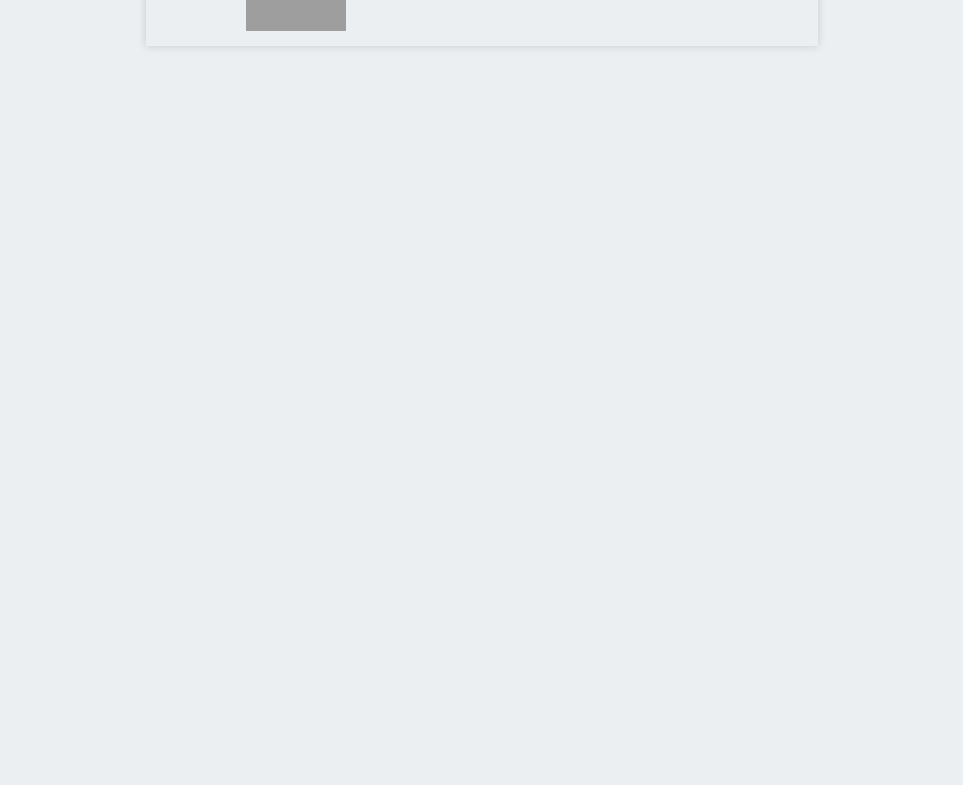
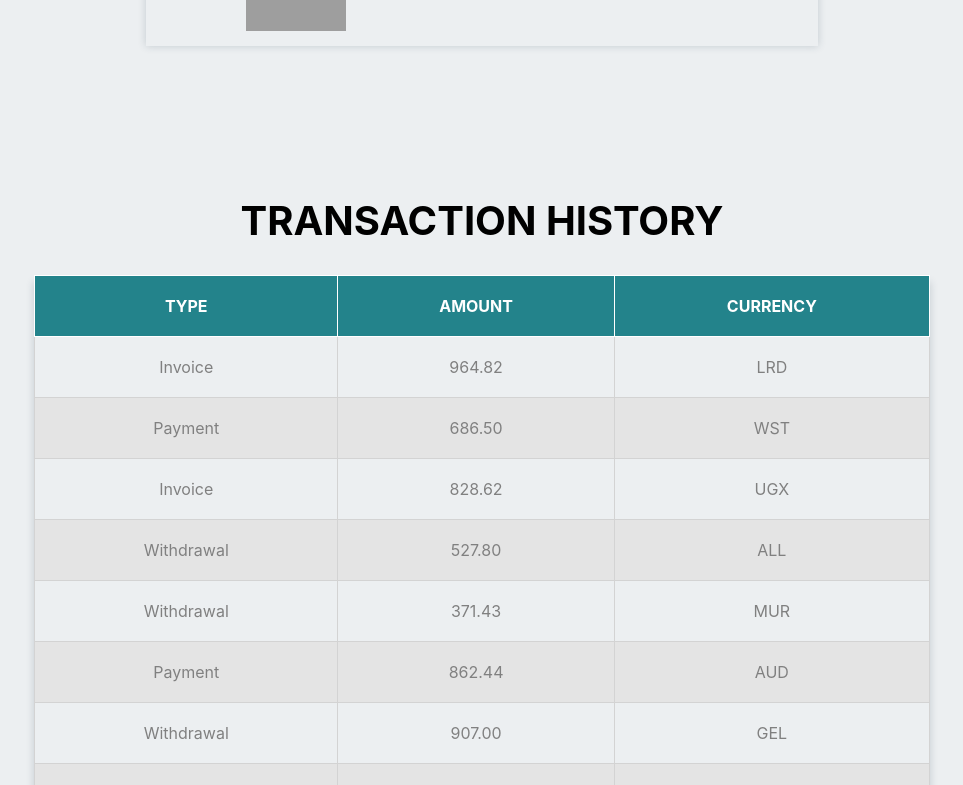
Before and after one commit to julgrabar/goit-react-hw-01-components, a React (Create React App) app: page / in a window 1280 px wide. Shown: the part 1815-2600 px from the top of the page, without its empty margins (158-1121 px from the left). Before the commit the page ends 1921 px from the top, so only its background shows below. Built offline with nearby package versions, Linux system fonts and the light colour scheme; grey boxes are pictures that could not be loaded.

Commit message:
fourth made

```diff
--- a/src/components/App.jsx
+++ b/src/components/App.jsx
@@ -7,6 +7,8 @@
 import stats from '../data/statistics.json';
 import friends from '../data/friends.json';
 import { FriendsList } from "./FriendsList/FriendsList";
+import { Transactions } from "./TransactionsHistory/TransactionsHistoty";
+import transactions from "../data/transactions.json"
 
 export const App = () => {
   return (
@@ -27,6 +29,10 @@
     items={friends}
     title="Friends"/>
 
+    <Transactions
+    items={transactions}
+    title="Transaction history"
+    />
     </Container>
   );
 };
--- /dev/null
+++ b/src/components/TransactionsHistory/TransactionsHistory.styled.jsx
@@ -0,0 +1,30 @@
+import styled from "styled-components";
+
+export const TransactionTable = styled.table`
+    width: 80%;
+    margin: 0 auto;
+    text-align: center;
+    box-shadow: 0px 7px 8px 0px rgba(34, 60, 80, 0.2);
+    border-collapse: collapse;
+    border: 1px solid gray;
+
+    th{
+        background-color: #23838b;
+        padding: 20px;
+        color: white;
+        text-transform: uppercase;
+        border: 1px solid white;
+    }
+
+    tr:nth-child(even){
+        background-color: #e4e4e4;
+    }
+
+
+    td{
+        padding: 20px;
+        border: 1px solid lightgray;
+        color: gray;
+        text-transform: capitalize;
+    }
+`
--- /dev/null
+++ b/src/components/TransactionsHistory/TransactionsHistoty.jsx
@@ -0,0 +1,47 @@
+import PropTypes from "prop-types";
+
+import { Section } from "components/Container";
+import { Title } from "components/Title/Title.styled";
+import { TransactionTable } from "./TransactionsHistory.styled";
+
+
+export const Transactions = ({items,title}) =>{
+    return(
+        <Section>
+        {title && <Title>{title}</Title>}
+        <TransactionTable >
+            <thead>
+                <tr>
+                <th>Type</th>
+                <th>Amount</th>
+                <th>Currency</th>
+                </tr>
+            </thead>
+
+            <tbody>
+                {items.map(({id, type, amount, currency})=>(
+                <tr key={id}>
+                    <td>{type}</td>
+                    <td>{amount}</td>
+                    <td>{currency}</td>
+                </tr>
+                ))}
+
+            </tbody>
+        </TransactionTable>
+        </Section>
+    )
+}
+
+
+Transactions.propTypes = {
+    title: PropTypes.string,
+    items: PropTypes.arrayOf(
+        PropTypes.shape({
+            id: PropTypes.string.isRequired,
+            type: PropTypes.string.isRequired,
+            amount: PropTypes.string.isRequired,
+            currency: PropTypes.string.isRequired
+        })
+    ),
+}
--- /dev/null
+++ b/src/data/transactions.json
@@ -0,0 +1,122 @@
+[
+    {
+      "id": "1e0700a2-5183-4291-85cc-2065a036a683",
+      "type": "invoice",
+      "amount": "964.82",
+      "currency": "LRD"
+    },
+    {
+      "id": "a30f821b-4d25-4ff0-abdd-e340b3f0dd2b",
+      "type": "payment",
+      "amount": "686.50",
+      "currency": "WST"
+    },
+    {
+      "id": "44dca67a-8e5a-4798-bf8e-b15efd4e1abd",
+      "type": "invoice",
+      "amount": "828.62",
+      "currency": "UGX"
+    },
+    {
+      "id": "ea8ed3dc-2b68-4a53-905a-53ecb0adef33",
+      "type": "withdrawal",
+      "amount": "527.80",
+      "currency": "ALL"
+    },
+    {
+      "id": "ea76146a-0b00-4b80-bc02-a8c822176712",
+      "type": "withdrawal",
+      "amount": "371.43",
+      "currency": "MUR"
+    },
+    {
+      "id": "63ca02f9-d637-46b5-9237-f3b24425e029",
+      "type": "payment",
+      "amount": "862.44",
+      "currency": "AUD"
+    },
+    {
+      "id": "ed0263e8-59a5-4bf1-87e0-2bb88e53dc34",
+      "type": "withdrawal",
+      "amount": "907.00",
+      "currency": "GEL"
+    },
+    {
+      "id": "6013bad0-750c-4691-8bc2-d8f2b43969c4",
+      "type": "withdrawal",
+      "amount": "352.52",
+      "currency": "UGX"
+    },
+    {
+      "id": "252c7be4-8b06-4fa7-8d42-61fb835b70d5",
+      "type": "payment",
+      "amount": "388.98",
+      "currency": "TOP"
+    },
+    {
+      "id": "4eaab41b-b967-40ac-82ed-85fc66f646f1",
+      "type": "deposit",
+      "amount": "103.10",
+      "currency": "BWP"
+    },
+    {
+      "id": "9648a350-8469-42d5-8bf3-18090de5fe67",
+      "type": "withdrawal",
+      "amount": "322.32",
+      "currency": "MRO"
+    },
+    {
+      "id": "9c5c25fb-1a95-4b2f-8d1f-4c4426d677cc",
+      "type": "invoice",
+      "amount": "14.79",
+      "currency": "PYG"
+    },
+    {
+      "id": "43ef232c-80e9-4d6f-b48a-b22405620de3",
+      "type": "payment",
+      "amount": "904.86",
+      "currency": "CHF"
+    },
+    {
+      "id": "5161682e-e620-4019-ab0a-24ceb10fbd20",
+      "type": "withdrawal",
+      "amount": "307.08",
+      "currency": "NOK"
+    },
+    {
+      "id": "7b119d71-42e6-4c42-a141-6818b07bb9ff",
+      "type": "invoice",
+      "amount": "275.07",
+      "currency": "AWG"
+    },
+    {
+      "id": "a4f65722-65c4-4c28-b1f4-b8ed988bb205",
+      "type": "deposit",
+      "amount": "213.10",
+      "currency": "STD"
+    },
+    {
+      "id": "c6e5784b-0ca3-48d6-86e5-b5128af5a523",
+      "type": "invoice",
+      "amount": "116.11",
+      "currency": "CUP CUC"
+    },
+    {
+      "id": "c9ebed6a-3a02-4b49-ac0d-0534b51f2bfd",
+      "type": "invoice",
+      "amount": "878.67",
+      "currency": "HKD"
+    },
+    {
+      "id": "a4a98b0e-b22c-438b-9f83-de2df52110c8",
+      "type": "invoice",
+      "amount": "725.03",
+      "currency": "UYU UYI"
+    },
+    {
+      "id": "b39bfa7a-0166-4c47-94d6-87d20590f746",
+      "type": "payment",
+      "amount": "405.45",
+      "currency": "MDL"
+    }
+  ]
```
